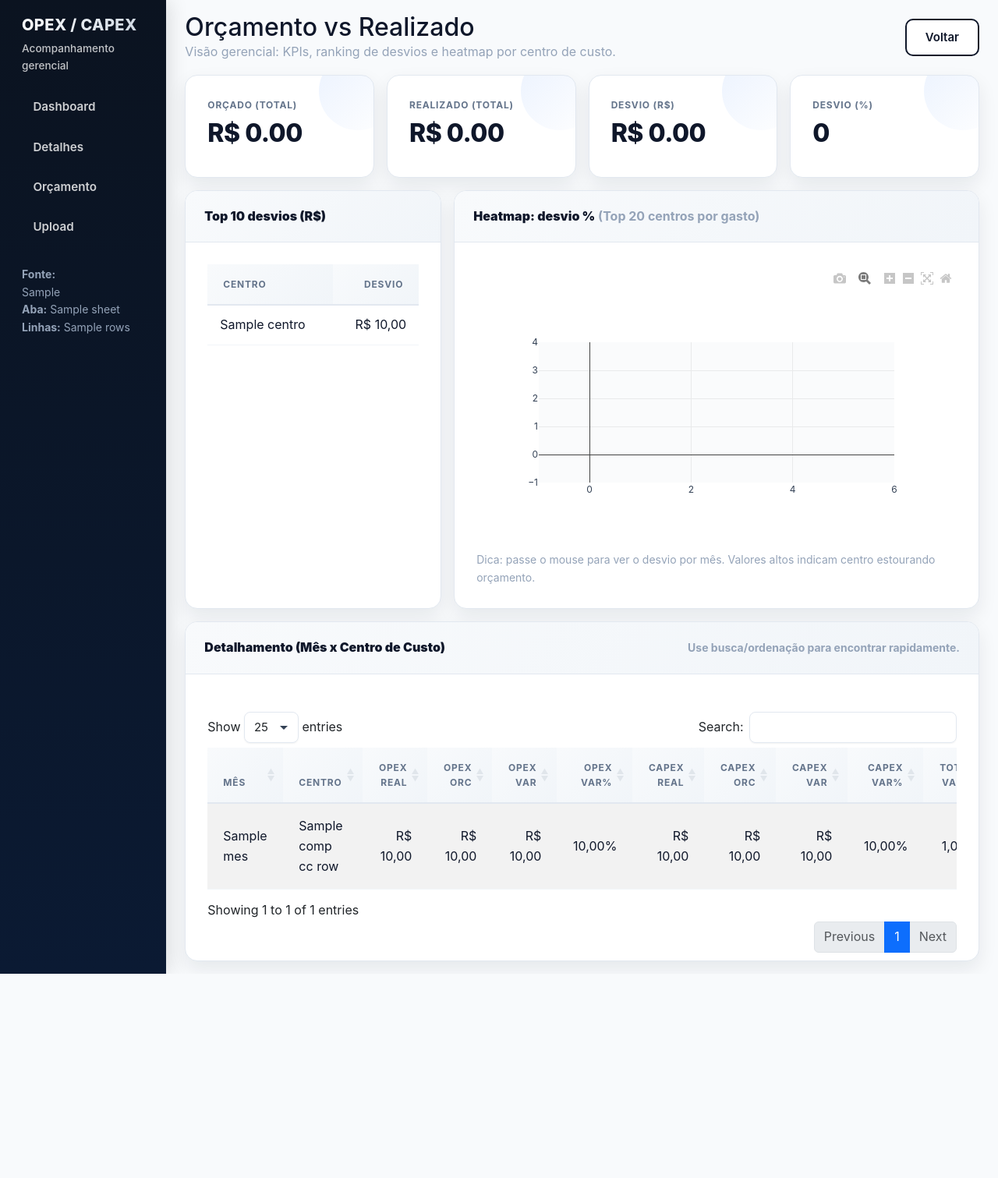
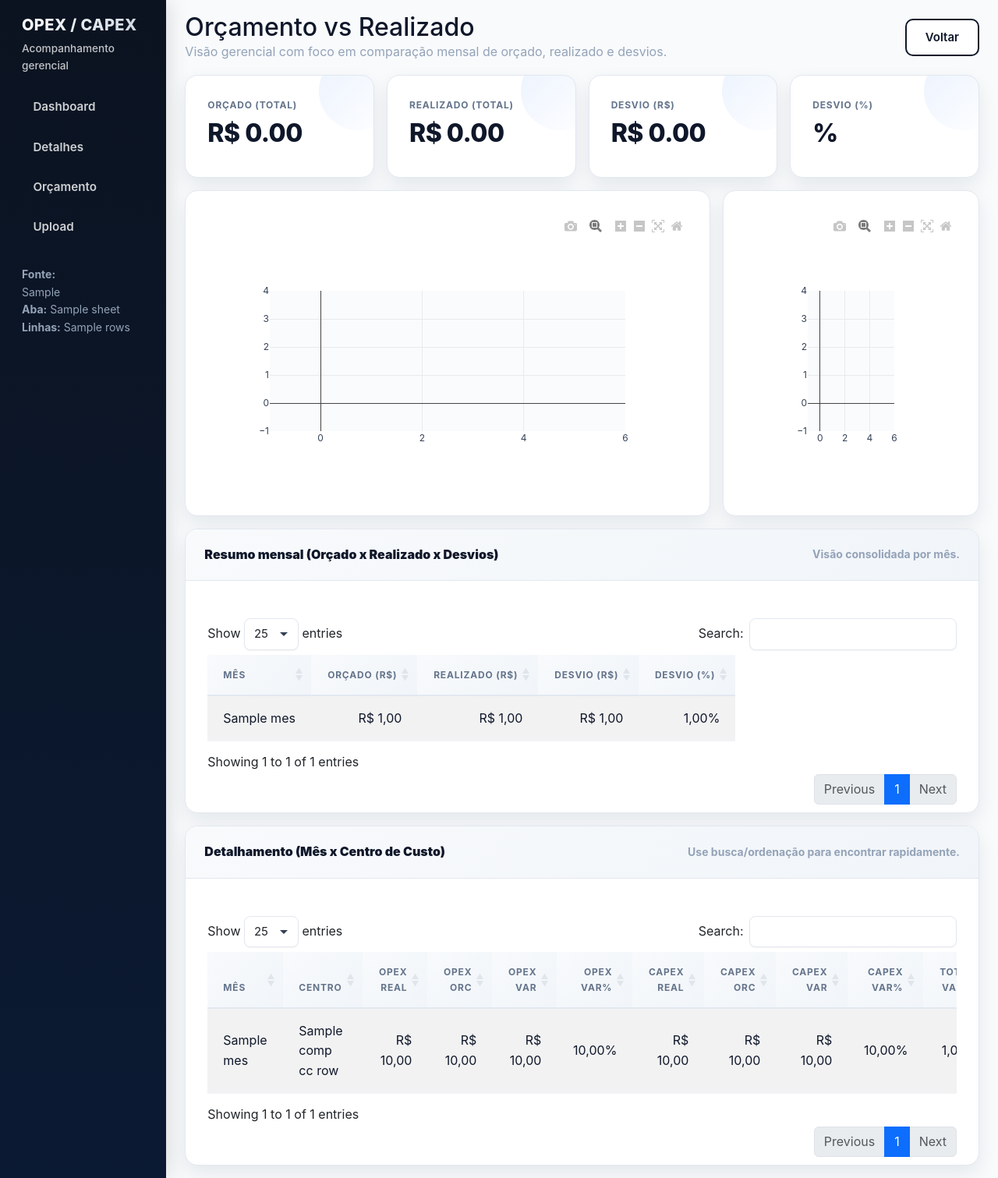
Before and after one commit to gregorysylvestrent-droid/orcamento_opex_capex, a Flask app: template templates/budget.html in a window 1280 px wide. Shown: the whole page at 78% size. Before the commit the page ends 1249 px from the top, so only its background shows below. Run offline with Flask 3, Linux system fonts and the light colour scheme; the template is opened without the code that fills it: most values are stand-ins (such as "Sample title", 1, 10 or a date in 2020); lists and menus that the app fills with data are empty; some libraries are stand-ins or nearby versions.

Commit message:
Add files via upload

```diff
--- a/templates/budget.html
+++ b/templates/budget.html
@@ -5,7 +5,7 @@
 <div class="d-flex align-items-center justify-content-between mb-3">
   <div>
     <h2 class="mb-0">Orçamento vs Realizado</h2>
-    <div class="text-muted">Visão gerencial: KPIs, ranking de desvios e heatmap por centro de custo.</div>
+    <div class="text-muted">Visão gerencial com foco em comparação mensal de orçado, realizado e desvios.</div>
   </div>
   <a class="btn btn-outline-dark" href="{{ url_for('dashboard', **filters) }}">Voltar</a>
 </div>
@@ -44,7 +44,7 @@
           {% if vp is none %}
           -
           {% else %}
-          {{ (vp|default(0)|string).replace(".", ",") }}%
+          {{ (vp|string).replace(".", ",") }}%
           {% endif %}
         </div>
       </div>
@@ -52,48 +52,66 @@
   </div>
 </div>
 
-<div class="row g-3">
+<div class="row g-3 mb-3">
+  <div class="col-lg-8">
+    <div class="card h-100">
+      <div class="card-body">
+        <div id="fig_month" class="plot"></div>
+      </div>
+    </div>
+  </div>
   <div class="col-lg-4">
     <div class="card h-100">
-      <div class="card-header"><b>Top 10 desvios (R$)</b></div>
       <div class="card-body">
-        {% if rank_rows|length == 0 %}
-        <div class="text-muted">Sem dados para o ranking.</div>
+        <div id="fig_var_pct" class="plot"></div>
+      </div>
+    </div>
+  </div>
+</div>
+
+<div class="card mt-3">
+  <div class="card-header d-flex align-items-center justify-content-between">
+    <b>Resumo mensal (Orçado x Realizado x Desvios)</b>
+    <span class="text-muted small">Visão consolidada por mês.</span>
+  </div>
+  <div class="card-body">
+    {% if month_rows|length == 0 %}
+    <div class="text-muted">Sem dados para exibir.</div>
     {% else %}
     <div class="table-responsive">
-          <table class="table table-sm mb-0">
+      <table id="tbl_month" class="table table-striped table-hover align-middle">
         <thead>
           <tr>
-                <th>Centro</th>
-                <th class="text-end">Desvio</th>
+            <th>Mês</th>
+            <th class="text-end">Orçado (R$)</th>
+            <th class="text-end">Realizado (R$)</th>
+            <th class="text-end">Desvio (R$)</th>
+            <th class="text-end">Desvio (%)</th>
           </tr>
         </thead>
         <tbody>
-              {% for r in rank_rows %}
+          {% for r in month_rows %}
           <tr>
-                <td>{{ r["Centro"] }}</td>
-                <td class="text-end">R$ {{ "{:,.2f}".format(r["Desvio"]).replace(",", "X").replace(".",
+            <td>{{ r["Mes"] }}</td>
+            <td class="text-end">R$ {{ "{:,.2f}".format(r["Total_orc"]|float).replace(",", "X").replace(".",
               ",").replace("X", ".") }}</td>
+            <td class="text-end">R$ {{ "{:,.2f}".format(r["Total_real"]|float).replace(",", "X").replace(".",
+              ",").replace("X", ".") }}</td>
+            <td class="text-end">R$ {{ "{:,.2f}".format(r["Total_var"]|float).replace(",", "X").replace(".",
+              ",").replace("X", ".") }}</td>
+            <td class="text-end">
+              {% if r["Total_var_pct"] == "" %}
+              -
+              {% else %}
+              {{ "{:.2f}".format(r["Total_var_pct"]|float).replace(".", ",") }}%
+              {% endif %}
+            </td>
           </tr>
           {% endfor %}
         </tbody>
       </table>
     </div>
     {% endif %}
-      </div>
-    </div>
-  </div>
-
-  <div class="col-lg-8">
-    <div class="card h-100">
-      <div class="card-header"><b>Heatmap: desvio %</b> <span class="text-muted">(Top 20 centros por gasto)</span></div>
-      <div class="card-body">
-        <div id="fig_hm" class="plot"></div>
-        <div class="small text-muted mt-2">
-          Dica: passe o mouse para ver o desvio por mês. Valores altos indicam centro estourando orçamento.
-        </div>
-      </div>
-    </div>
   </div>
 </div>
 
@@ -177,7 +195,10 @@
 
 {% block scripts %}
 <script>
+  renderPlot("fig_month", {{ fig_month| safe }});
+  renderPlot("fig_var_pct", {{ fig_var_pct| safe }});
   renderPlot("fig_hm", {{ fig_hm| safe }});
+  initDataTable("#tbl_month");
   initDataTable("#tbl_comp");
 </script>
 {% endblock %}
```
Also changed, not shown: templates/dashboard.html (+14 -13 lines). Lines whose indentation alone changed are shown as unchanged.
